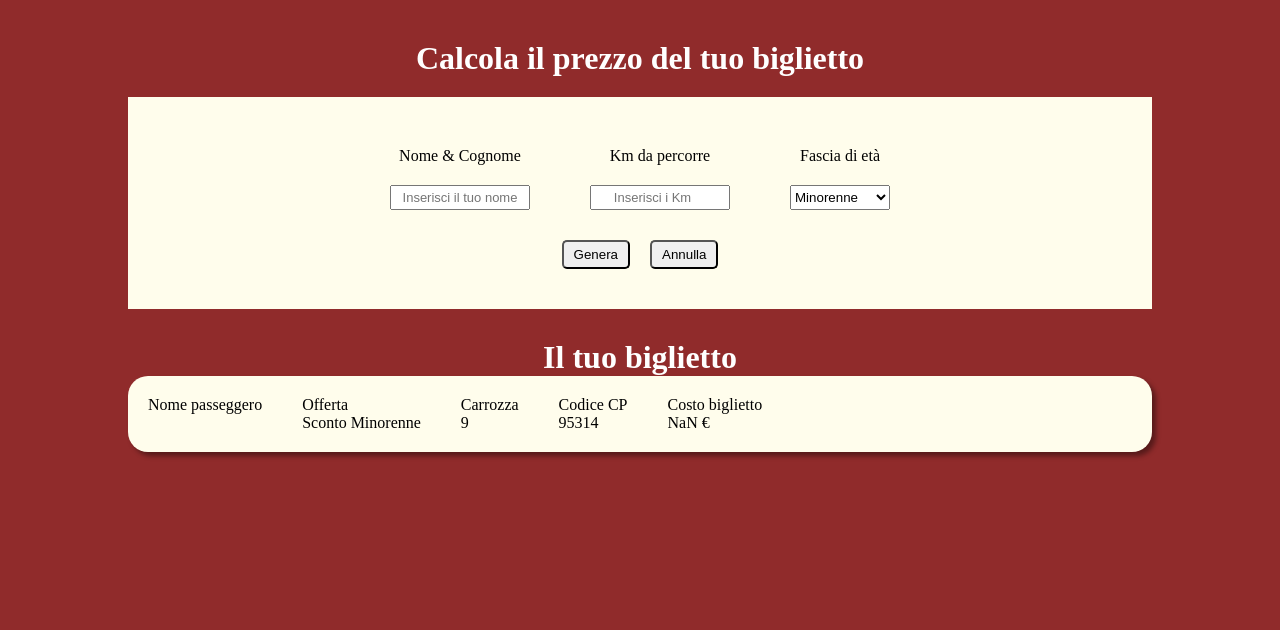
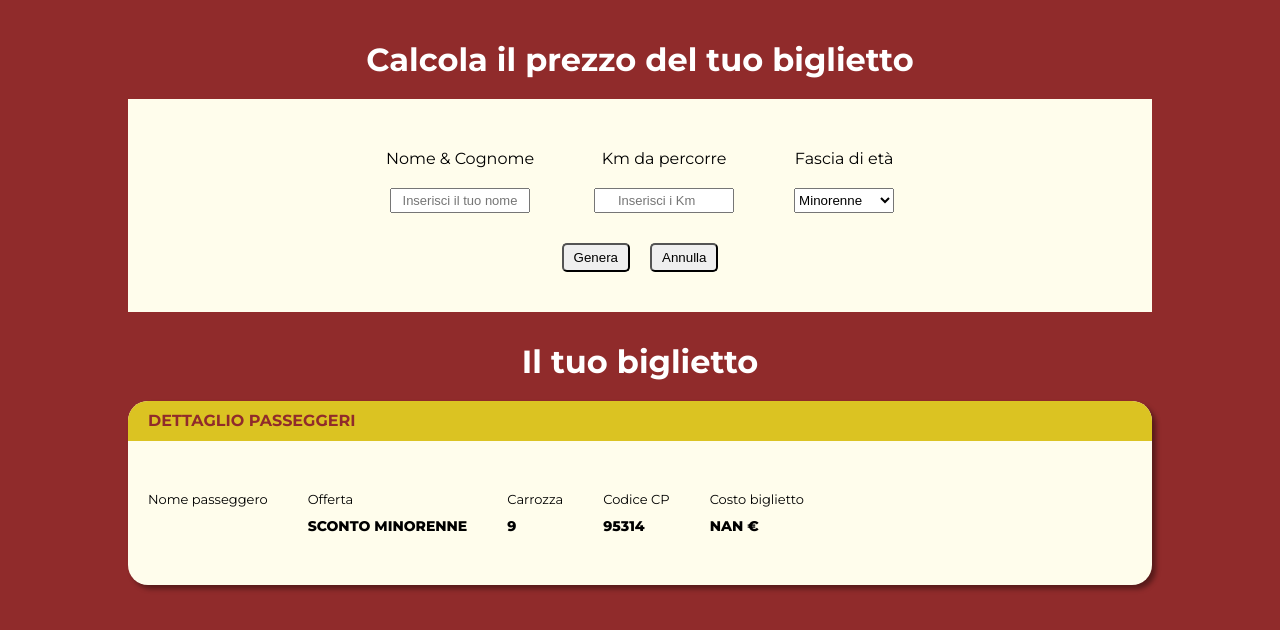
Before and after one commit to FrancescoPandolfi/js-biglietto-treno-form, a plain HTML site: page index.html in a window 1280 px wide. Both pictures are taken after a click on the button "Genera". Drawn offline with Linux system fonts and the light colour scheme.

Commit message:
Interfaccia

```diff
--- a/css/style.css
+++ b/css/style.css
@@ -9,6 +9,7 @@ body {
   text-align: center;
   margin-top: 40px;
   font-size: 16px;
+  font-family: 'Montserrat', sans-serif;
 }
 h1 {
   color: white;
@@ -36,6 +37,7 @@ input {
   margin-top: 20px;
   height: 25px;
   width: 140px;
+  text-align: center;
 }
 select {
   margin-top: 20px;
@@ -56,11 +58,24 @@ button {
 #biglietto {
   background-color: #fffdec;
   border-radius: 20px;
+  margin-top: 20px;
   box-shadow: 4px 4px 5px rgb(0, 0, 0,0.4);
+}
+.fascia_titolo {
+  height: 40px;
+  width: 100%;
+  background-color: #dbc322;
+  text-align: left;
+  line-height: 40px;
+  border-radius: 20px 20px 0 0;
+  padding: 0 0 0 20px;
+  font-weight: 700;
+  color: #902b2b;
 }
 .row_biglietto {
   display: flex;
   text-align: left;
+  padding: 30px 0;
 }
 .col_biglietto {
   padding: 20px;
@@ -73,3 +88,12 @@ button {
   opacity: 1;
   transition: 0.2s
 }
+.col_biglietto p:first-child {
+  font-size: 13px;
+}
+.col_biglietto p:last-child {
+  font-size: 14px;
+  font-weight: 800;
+  padding-top: 10px;
+  text-transform: uppercase;
+}
--- a/index.html
+++ b/index.html
@@ -3,6 +3,7 @@
   <head>
     <meta name="viewport" content="width=device-width, initial-scale=1.0">
     <link rel="stylesheet" href="css/style.css">
+    <link href="https://fonts.googleapis.com/css?family=Montserrat:400,700,800&display=swap" rel="stylesheet">
     <meta charset="utf-8">
     <title>Biglietto del treno</title>
   </head>
@@ -41,6 +42,7 @@
 
       <!-- Biglietto generato -->
       <div id="biglietto" class="hide">
+      <div class="fascia_titolo">DETTAGLIO PASSEGGERI</div>
       <div class="row_biglietto">
 
         <div class="col_biglietto">
```
